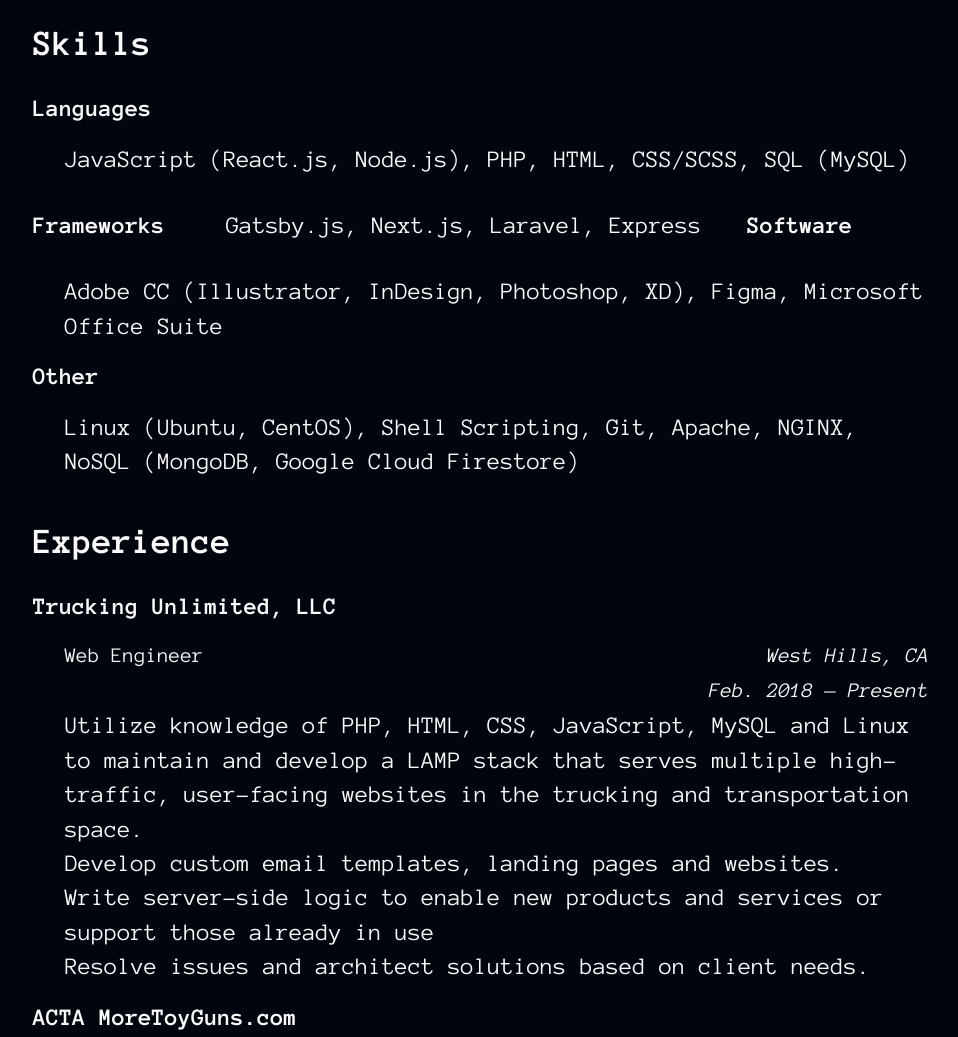
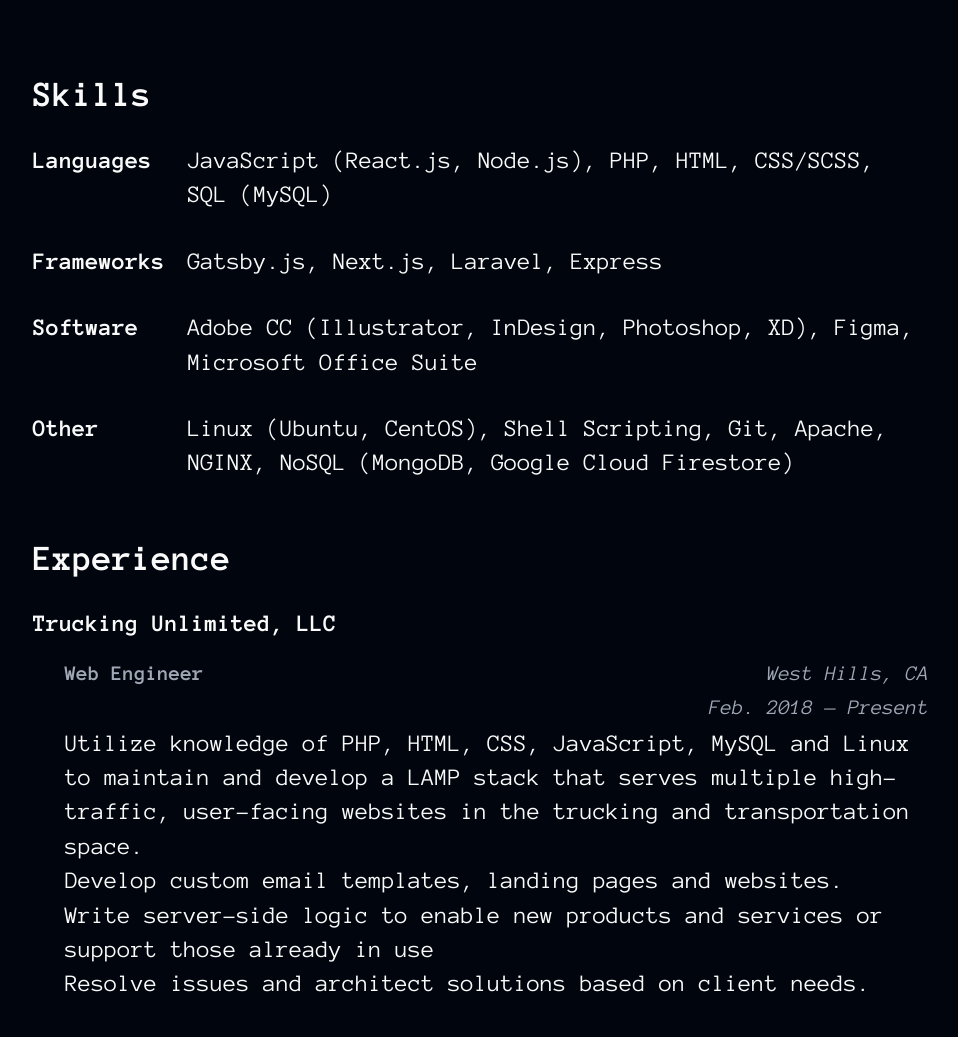
Before and after one commit to b-ubben/ubben.dev, a website built with Parcel: page index.html in a window 1280 px wide. Shown: the part 1333-2370 px from the top of the page, without its empty margins (143-1101 px from the left). Built offline with nearby package versions, Linux system fonts and the light colour scheme.

Commit message:
done for now

```diff
--- a/index.html
+++ b/index.html
@@ -37,7 +37,7 @@
     <main class="container">
       <section class="container__header">
         <h1 class="container__header__title">Brandon Ubben</h1>
-        <h4 class="container__header__subtitle">Full Stack Engineer</h4>
+        <h3 class="container__header__subtitle">Full Stack Engineer</h3>
 
         <ul class="container__header__social-media-list">
           <li>
@@ -88,9 +88,9 @@
       <article class="info">
         <h2 class="info__title">Skills</h2>
 
-        <dl class="info__list">
-          <dt class="info__list__term info__list__term--inline">Languages</dt>
-          <dd class="info__list__desc info__list__desc--inline">
+        <dl class="info__list info__list--inline">
+          <dt class="info__list__term">Languages</dt>
+          <dd class="info__list__desc">
             <ul class="info__list__desc__list info__list__desc__list--inline">
               <li>JavaScript (React.js, Node.js)</li>
               <li>PHP</li>
@@ -100,8 +100,8 @@
             </ul>
           </dd>
 
-          <dt class="info__list__term info__list__term--inline">Frameworks</dt>
-          <dd class="info__list__desc info__list__desc--inline">
+          <dt class="info__list__term">Frameworks</dt>
+          <dd class="info__list__desc">
             <ul class="info__list__desc__list info__list__desc__list--inline">
               <li>Gatsby.js</li>
               <li>Next.js</li>
@@ -110,8 +110,8 @@
             </ul>
           </dd>
 
-          <dt class="info__list__term info__list__term--inline">Software</dt>
-          <dd class="info__list__desc info__list__desc--inline">
+          <dt class="info__list__term">Software</dt>
+          <dd class="info__list__desc">
             <ul class="info__list__desc__list info__list__desc__list--inline">
               <li>Adobe CC (Illustrator, InDesign, Photoshop, XD)</li>
               <li>Figma</li>
@@ -119,8 +119,8 @@
             </ul>
           </dd>
 
-          <dt class="info__list__term info__list__term--inline">Other</dt>
-          <dd class="info__list__desc info__list__desc--inline">
+          <dt class="info__list__term">Other</dt>
+          <dd class="info__list__desc">
             <ul class="info__list__desc__list info__list__desc__list--inline">
               <li>Linux (Ubuntu, CentOS)</li>
               <li>Shell Scripting</li>
--- a/js/index.js
+++ b/js/index.js
@@ -4,7 +4,9 @@
   autoInsertCss: true,
   loop: true,
   showCursor: false,
+  shuffle: true,
   smartBackspace: true,
+  startDelay: 0,
   stringsElement: '.header__figure__caption__list',
   typeSpeed: 69,
 };
--- a/scss/styles.scss
+++ b/scss/styles.scss
@@ -58,16 +58,21 @@
     justify-content: center;
 }
 
+.container__header__title {
+  margin-bottom: 0;
+  padding-bottom: 0;
+}
+
+.container__header__subtitle {
+  margin-bottom: 2rem;
+}
+
 .container__header__social-media-list {
+  padding: 1rem 2rem;
+
   li {
     display: inline-block;
     padding-bottom: 2rem;
-
-    &:not(:last-of-type)::after {
-      content: "|";
-      font-size: 21px;
-      font-size: calc(21px + .25vw);
-    }
 
     a {
       color: $white;
@@ -77,6 +82,11 @@
   svg {
     max-width: 16px;
   }
+}
+
+.footer {
+  padding: 2rem 0;
+  text-align: center;
 }
 
 .header {
@@ -110,12 +120,27 @@
   padding: 2rem 0;
 }
 
+.info__list--inline {
+  display: grid;
+  grid-template-columns: 2fr 10fr;
+
+  .info__list__desc {
+    margin: 0;
+    padding-left: 0.5rem;
+  }
+}
+
 .info__list__desc {
   margin: 1rem 2rem;
+  padding-bottom: 2rem;
 }
 
-.info__list__desc--inline {
-  display: inline-block;
+.info__list__desc__details {
+  color: lighten($grey, 40%);
+}
+
+.info__list__desc__details__title {
+  font-weight: bold;
 }
 
 .info__list__desc__list {
@@ -126,7 +151,7 @@
   list-style: none;
 
   li {
-    display: inline;
+    display: inline-block;
 
     &:not(:last-of-type)::after {
       content: ",";
@@ -140,8 +165,8 @@
 
   li {
     display: inline-block;
-    font-size: 18px;
-    font-size: calc(18px + .25vw);
+    font-size: 11px;
+    font-size: calc(11px + .25vw);
     width: 50%;
 
     &:last-of-type {
@@ -173,4 +198,25 @@
   .container {
     line-height: 2.15rem;
   }
+
+  .container__header__social-media-list {
+    &:not(:last-of-type)::after {
+      content: "|";
+      font-size: 21px;
+      font-size: calc(21px + .25vw);
+    }
+  }
+
+  .info__list__desc__details {
+    li {
+      font-size: 18px;
+      font-size: calc(18px + .25vw);
+    }
+  }
+
+  .info__list--inline {
+    .info__list__desc {
+      padding-left: 0;
+    }
+  }
 }
```
